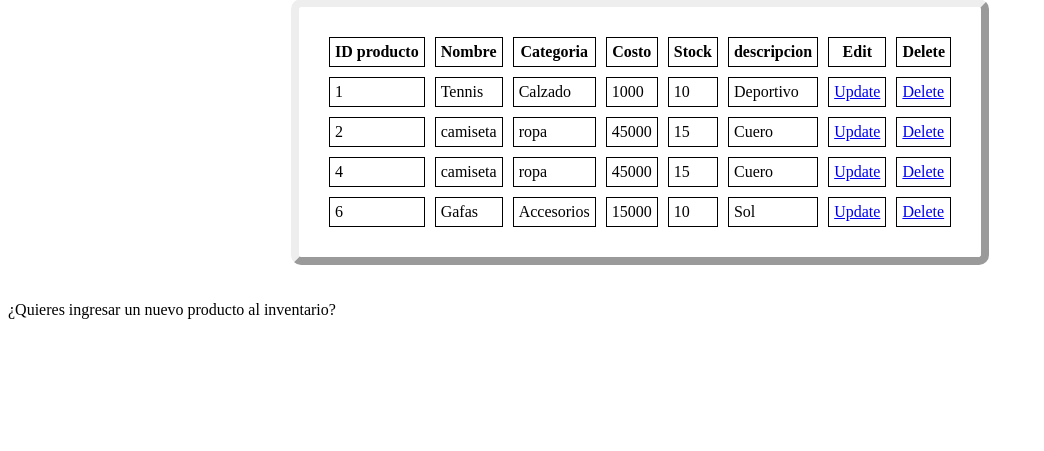
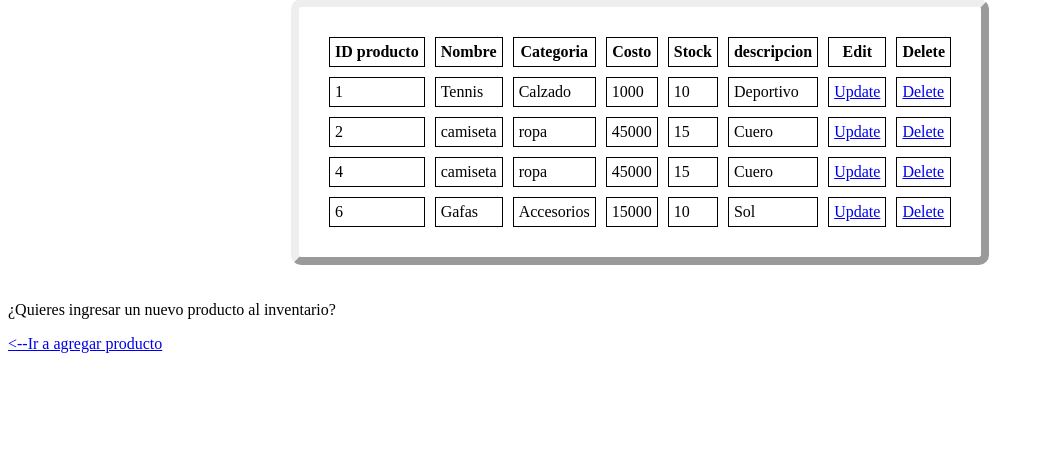
Before and after one commit to JeanPi22/Tienda_Virtual, a Django app: page /mostrar_productos/ in a window 1280 px wide. Shown: the part 68-519 px from the top of the page, without its empty margins (0-1044 px from the left). Run offline with Django 4.2, Linux system fonts and the light colour scheme; data comes from the database, SQL or seed files in the repository; both versions use the stored data as it was after the commit.

Commit message:
Creación entorno virtual y eliminar producto

```diff
--- /dev/null
+++ b/inventario/static/styles.css
@@ -0,0 +1,14 @@
+table {
+    border: 8px outset;
+    border-radius: 10px;
+    border-spacing: 10px;
+    padding: 20px;
+    margin-left: auto;
+    margin-right: auto;
+}
+
+th,
+td {
+    padding: 5px;
+    border: 1px solid;
+}
--- a/inventario/templates/show_products.html
+++ b/inventario/templates/show_products.html
@@ -5,24 +5,10 @@
     <meta charset="UTF-8">
     <meta http-equiv="X-UA-Compatible" content="IE=edge">
     <meta name="viewport" content="width=device-width, initial-scale=1.0">
-    <title>Search Employee</title>
+    <title>Search</title>
+    {% load static %}
+    <link rel="stylesheet" href="{% static 'styles.css' %}" />
 </head>
-<style>
-    table {
-        border: 8px outset;
-        border-radius: 10px;
-        border-spacing: 10px;
-        padding: 20px;
-        margin-left: auto;
-        margin-right: auto;
-    }
-
-    th,
-    td {
-        padding: 5px;
-        border: 1px solid;
-    }
-</style>
 
 <body>
     <h2 style="text-align:center"> Informacion producto </h2>
@@ -64,7 +50,9 @@
         ¿Quieres ingresar un nuevo producto al inventario?
     </div>
 
-
+    <p>
+        <a href="{% url 'add-prods' %}"><--Ir a agregar producto</a>
+    </p>
 
 </body>
 
--- a/inventario/views.py
+++ b/inventario/views.py
@@ -13,13 +13,16 @@ from inventario.models import Productos
 def busqueda_producto(request):
     return render(request, "search_products.html")
 
+
 def obtener_producto(request):
     producto = request.GET["prd"]
     return HttpResponse("El articulo buscado: %r" %producto)
 
+
 def mostrar_productos(request):
     productos = Productos.objects.all()
     return render(request, "show_products.html", {'productos': productos})
+
 
 def agregar_producto(request):
     if request.method == "POST":
@@ -33,6 +36,7 @@ def agregar_producto(request):
         return redirect("/mostrar_productos/")
     else:
         return render(request, "add_products.html")
+
 
 def editar_producto(request, param):
 
@@ -48,3 +52,14 @@ def editar_producto(request, param):
         return redirect("/mostrar_productos/")
     else:
         return render(request, "edit_product.html",{'productos': productos})
+
+
+def eliminar_producto(request, param):
+
+    productos = Productos.objects.get(id=param)
+
+    if request.method == "POST":
+        productos.delete()
+        return redirect("/mostrar_productos/")
+    else:
+        return render(request, "delete_product.html",{'productos': productos})
--- a/tienda_virtual/urls.py
+++ b/tienda_virtual/urls.py
@@ -15,13 +15,13 @@ Including another URLconf
 """
 from django.contrib import admin
 from django.urls import path
-from inventario.views import busqueda_producto, editar_producto, obtener_producto, mostrar_productos, agregar_producto
-
+from inventario import views #busqueda_producto, editar_producto, obtener_producto, mostrar_productos, agregar_producto, eliminar_producto
 urlpatterns = [
     path('admin/', admin.site.urls),
-    path('busqueda_producto/', busqueda_producto),
-    path('obtener_producto/', obtener_producto),
-    path('mostrar_productos/', mostrar_productos),
-    path('agregar_producto/', agregar_producto, name="add-prods"),
-    path("editar_producto/<int:param>", editar_producto),
+    path('busqueda_producto/', views.busqueda_producto),
+    path('obtener_producto/', views.obtener_producto),
+    path('mostrar_productos/', views.mostrar_productos, name = "show-prods"),
+    path('agregar_producto/', views.agregar_producto, name = "add-prods"),
+    path("editar_producto/<int:param>", views.editar_producto),
+    path("eliminar_producto/<int:param>", views.eliminar_producto),
 ]
```
Also changed, not shown: inventario/templates/delete_product.html (added, +30 -0 lines), db.sqlite3.
